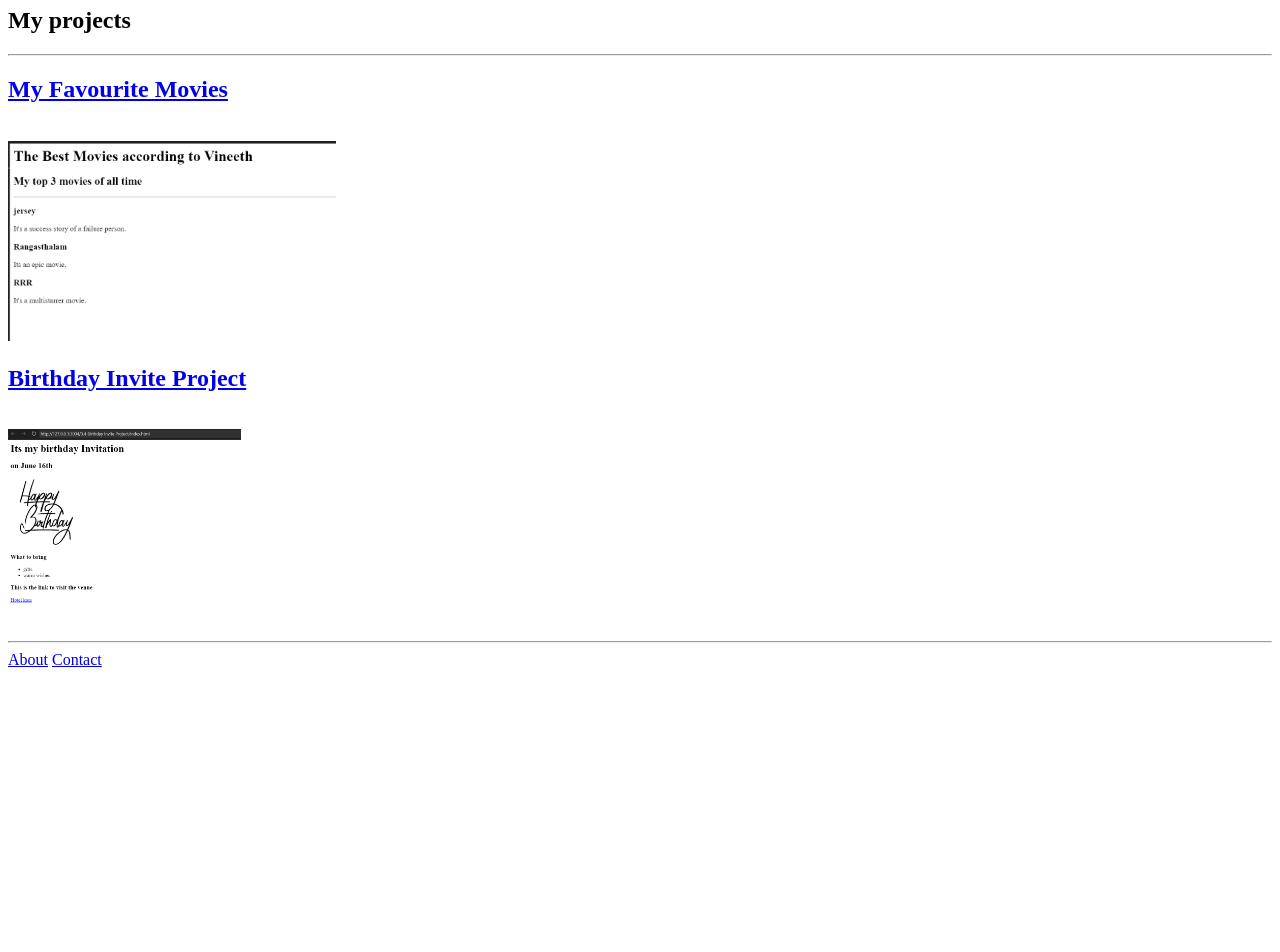
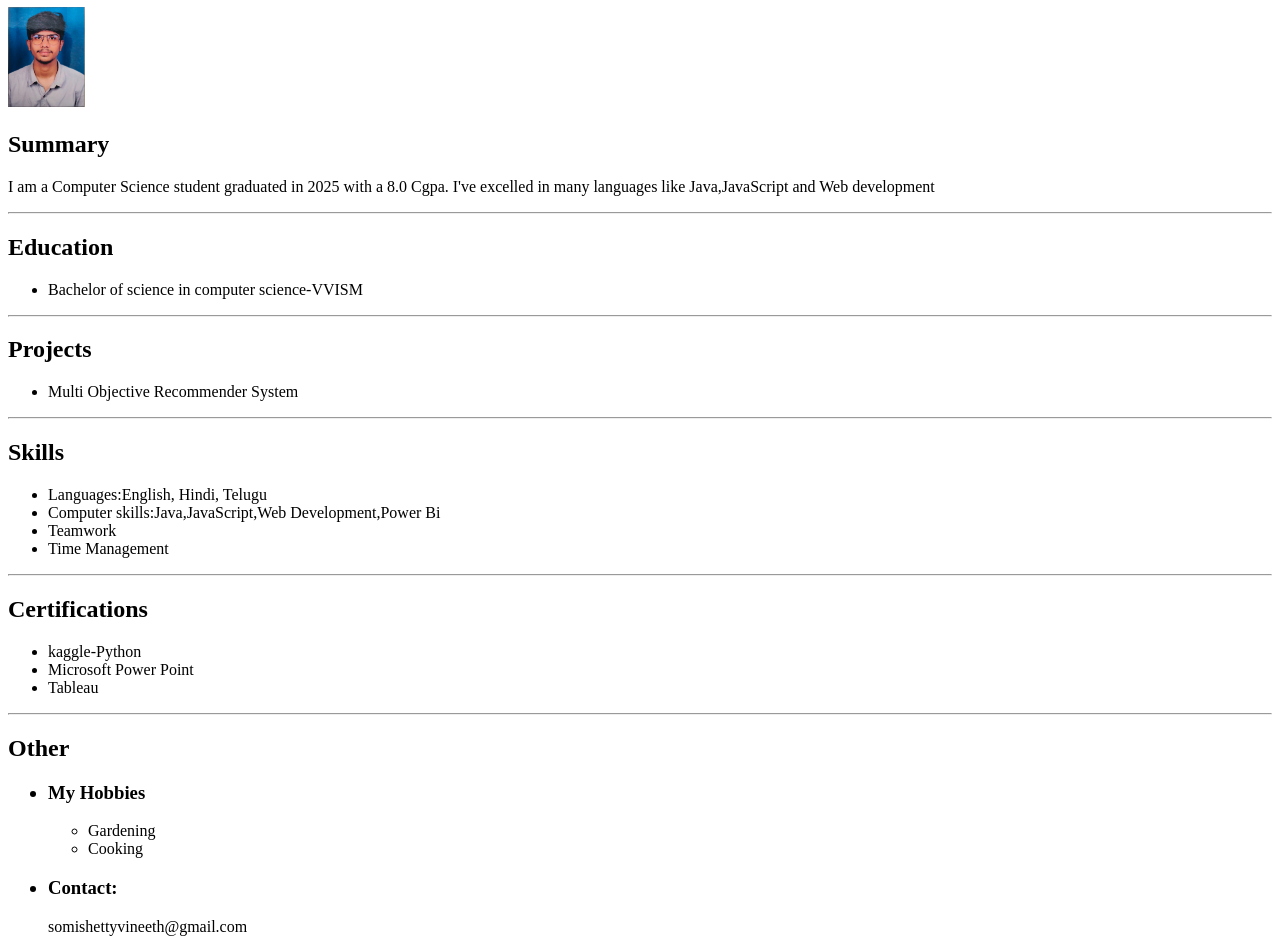
Before and after one commit to SomishettyVineeth/html-Portfolio, a plain HTML site: page index.html in a window 1280 px wide. Shown: the part 73-1025 px from the top of the page. Before the commit the page ends 800 px from the top, so only its background shows below. Drawn offline with Linux system fonts and the light colour scheme.

Commit message:
Add files via upload

```diff
--- a/index.html
+++ b/index.html
@@ -1,18 +1,46 @@
- <!DOCTYPE html>
- <html lang="en">
+<!DOCTYPE html>
+<html lang="en">
     <head>
         <meta charset="UTF-8">
-        <title>vineeth website</title>
+        <title>My Resume</title>
     </head>
     <body>
-        <h1>Vineeth's Port folio</h1>
-        <h2>My projects</h2><hr/>
-        <a href="./public/movie-ranking.html"><h2>My Favourite Movies</h2></a><br/>
-        <img src="./assets/images/vineeth movies.png "height=200/>
-        <a href="./public/birthday-invite.html"><h2>Birthday Invite Project</h2></a><br/>
-        <img src="./assets/images/vineeth birthday invite.png"height=200/><hr/>
-        <a href="./public/about.html">About</a>
-        <a href="./public/contact.html">Contact</a>
-
+        <h1>Somishetty Vineeth</h1>
+        <img src="./Somishetty Vineeth photo.jpg" height="100"/>
+        <h2>Summary</h2>
+        <p>I am a Computer Science student graduated in 2025 with a 8.0 Cgpa. I've excelled in many languages like Java,JavaScript and Web development</p><hr/>
+        <h2>Education</h2>
+        <ul>
+            <li>Bachelor of science in computer science-VVISM </li>
+        </ul>
+        <hr/>
+        <h2>Projects</h2>
+            <ul>
+                <li>Multi Objective Recommender System</li>
+            </ul><hr/>
+        <h2>Skills</h2>
+        <ul>
+            <li>Languages:English, Hindi, Telugu</li>
+            <li>Computer skills:Java,JavaScript,Web Development,Power Bi</li>
+            <li>Teamwork</li>
+            <li>Time Management</li></ul>
+        <hr/>
+        <h2>Certifications</h2>
+        <ul>
+            <li>kaggle-Python</li>
+            <li>Microsoft Power Point</li>
+            <li>Tableau</li>
+        </ul><hr/>
+        <h2>Other</h2>
+        <ul>
+        <h3><li>My Hobbies</h3>
+        <ul>
+            <li>Gardening</li>
+            <li>Cooking</li>
+        </ul>
+        </ul>
+        <ul>
+            <h3><li>Contact:</h3>somishettyvineeth@gmail.com</li>
+        </ul>
     </body>
- </html>
+</html>
```
Also changed, not shown: Somishetty Vineeth photo.jpg (added).
